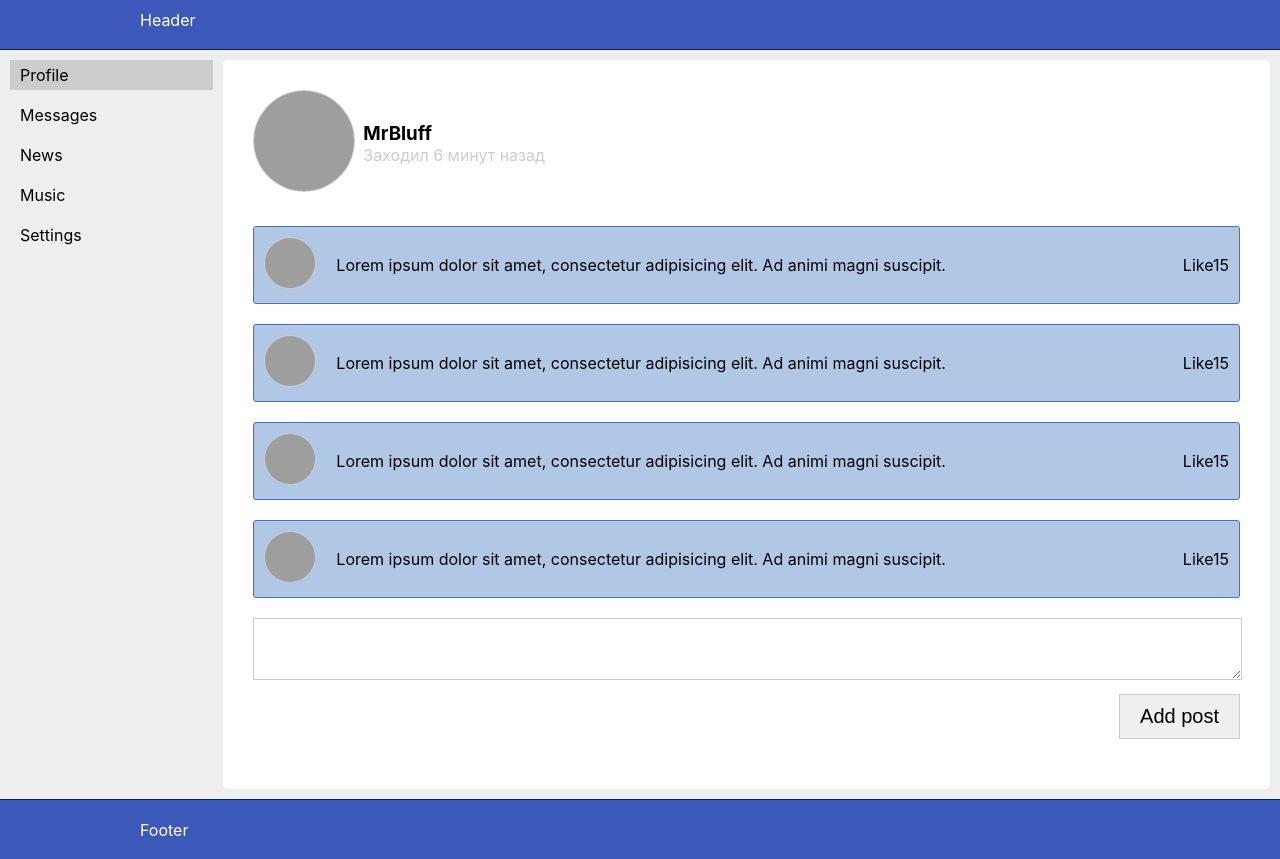
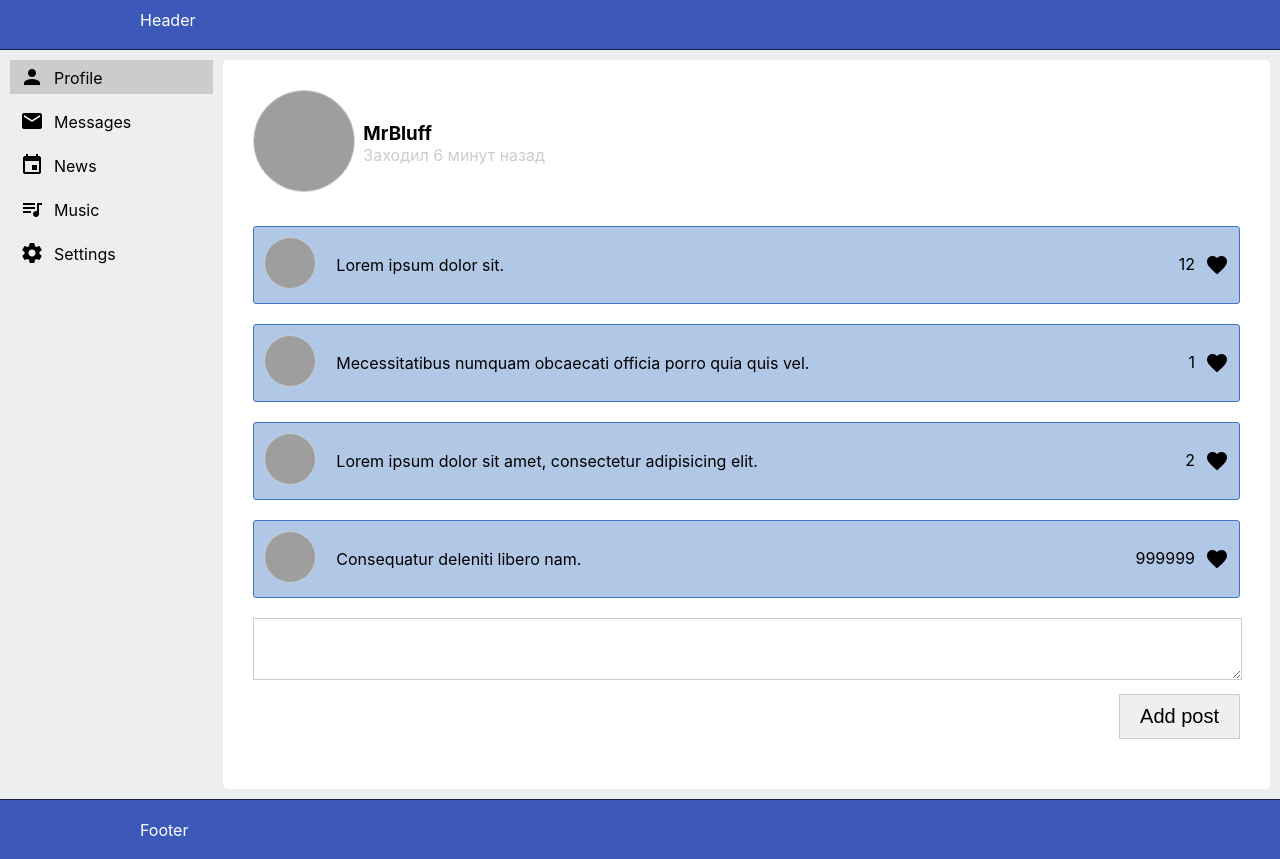
Before and after one commit to vadimnevinskiy/kama, a React (Create React App) app: page /profile in a window 1280 px wide. Built offline with nearby package versions, Linux system fonts and the light colour scheme; grey boxes are pictures that could not be loaded.

Commit message:
L16 PROPS: Added props at Posts.jsx

```diff
--- a/package.json
+++ b/package.json
@@ -6,6 +6,7 @@
     "@testing-library/jest-dom": "^5.11.4",
     "@testing-library/react": "^11.1.0",
     "@testing-library/user-event": "^12.1.10",
+    "material-design-icons": "^3.0.1",
     "react": "^17.0.1",
     "react-dom": "^17.0.1",
     "react-scripts": "4.0.1",
--- a/src/components/Navbar/Navbar.jsx
+++ b/src/components/Navbar/Navbar.jsx
@@ -4,11 +4,26 @@ import classes from './Navbar.module.css';
 const Navbar = () => {
     return (
         <nav className={classes.navbar}>
-            <a href="#" className={`${classes.navbar__item} ${classes.navbar__item_active}`}>Profile</a>
-            <a href="#" className={classes.navbar__item}>Messages</a>
-            <a href="#" className={classes.navbar__item}>News</a>
-            <a href="#" className={classes.navbar__item}>Music</a>
-            <a href="#" className={classes.navbar__item}>Settings</a>
+            <a href="#" className={`${classes.navbar__item} ${classes.navbar__item_active}`}>
+                <span className={`${classes.icon} material-icons`}>person</span>
+                Profile
+            </a>
+            <a href="#" className={classes.navbar__item}>
+                <span className={`${classes.icon} material-icons`}>mail</span>
+                Messages
+            </a>
+            <a href="#" className={classes.navbar__item}>
+                <span className={`${classes.icon} material-icons`}>event</span>
+                News
+            </a>
+            <a href="#" className={classes.navbar__item}>
+                <span className={`${classes.icon} material-icons`}>queue_music</span>
+                Music
+            </a>
+            <a href="#" className={classes.navbar__item}>
+                <span className={`${classes.icon} material-icons`}>settings</span>
+                Settings
+            </a>
         </nav>
     );
 }
--- a/src/components/Navbar/Navbar.module.css
+++ b/src/components/Navbar/Navbar.module.css
@@ -16,3 +16,7 @@
     background-color: #cccccc;
     cursor: auto;
 }
+.icon{
+    vertical-align: -5px;
+    margin-right: 10px;
+}
--- a/src/components/Profile/MyPosts/MyPosts.jsx
+++ b/src/components/Profile/MyPosts/MyPosts.jsx
@@ -5,10 +5,10 @@ import Posts from "./Post/Posts";
 const MyPosts = () => {
     return (
         <div className={classes.posts}>
-            <Posts />
-            <Posts />
-            <Posts />
-            <Posts />
+            <Posts message='Lorem ipsum dolor sit.' likes='12' />
+            <Posts message='Mecessitatibus numquam obcaecati officia porro quia quis vel.' likes='1' />
+            <Posts message='Lorem ipsum dolor sit amet, consectetur adipisicing elit.' likes='2' />
+            <Posts message='Consequatur deleniti libero nam.' likes='999999' />
             <div className={classes.form}>
                 <div className={classes.fieldBox}>
                     <textarea className={classes.field}></textarea>
--- a/src/components/Profile/MyPosts/Post/Posts.jsx
+++ b/src/components/Profile/MyPosts/Post/Posts.jsx
@@ -1,18 +1,18 @@
 import React from 'react';
 import classes from './Posts.module.css';
 
-const Posts = () => {
+const Posts = (props) => {
     return (
         <div className={classes.posts__item}>
             <div className={classes.avatar}>
                 <img className={classes.avatar__image} src="https://f3.mylove.ru/J1NuDGy2QF.jpg"/>
             </div>
             <div className={classes.postText}>
-                Lorem ipsum dolor sit amet, consectetur adipisicing elit. Ad animi magni suscipit.
+                {props.message}
             </div>
             <div className={classes.likes}>
-                <span>Like</span>
-                <span>15</span>
+                <span>{props.likes}</span>
+                <span className={`${classes.likesBtn} material-icons`}>favorite</span>
             </div>
 
         </div>
--- a/src/components/Profile/MyPosts/Post/Posts.module.css
+++ b/src/components/Profile/MyPosts/Post/Posts.module.css
@@ -24,4 +24,10 @@
 .likes{
     flex-grow: 0;
     margin: 0px 0px 0px 20px;
+    text-align: right;
 }
+.likesBtn{
+    margin-left: 10px;
+    cursor: pointer;
+    vertical-align: -7px;
+}
--- a/src/index.css
+++ b/src/index.css
@@ -1,3 +1,4 @@
+@import '~material-design-icons/iconfont/material-icons.css';
 body {
   margin: 0;
   font-family: -apple-system, BlinkMacSystemFont, 'Segoe UI', 'Roboto', 'Oxygen',
```
Also changed, not shown: 2 other files (tests, documents, lock files or other folders).
